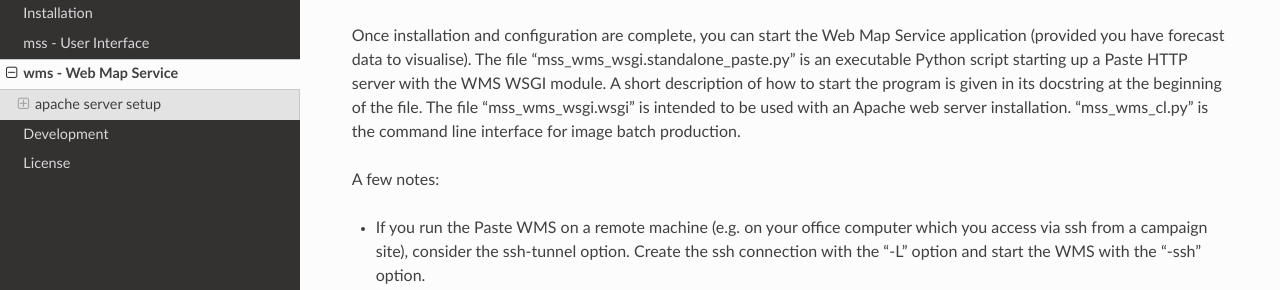
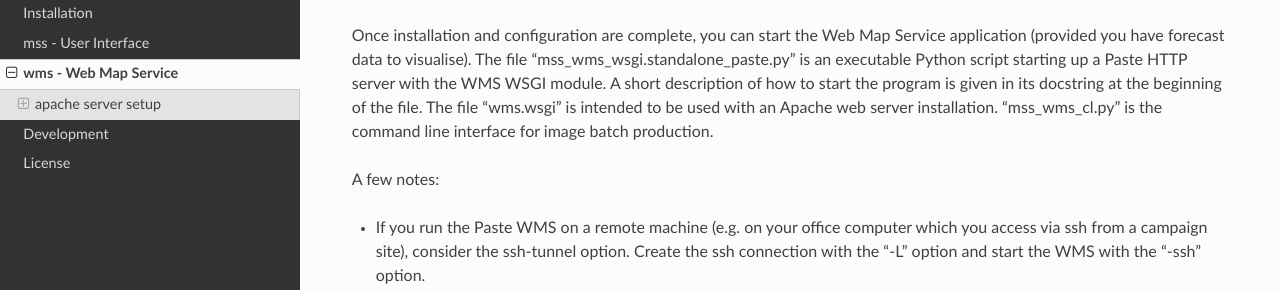
Before and after one commit to Open-MSS/MSS, a Sphinx documentation site: the page built from docs/deployment.rst, in a window 1280 px wide and 900 px high. Shown: the part 136-426 px from the top of the window. Built offline with Sphinx 7.4.7 and the Read the Docs theme 2.0.0, drawn with Linux system fonts in a browser that asks for light colours; some of the changed text lies outside the part shown.

```diff
--- a/docs/deployment.rst
+++ b/docs/deployment.rst
@@ -7,7 +7,7 @@ visualise). The file "mss_wms_wsgi.standalone_paste.py" is an
 executable Python script starting up a Paste HTTP server with the WMS
 WSGI module. A short description of how to start the program is given
 in its docstring at the beginning of the file. The file
-"mss_wms_wsgi.wsgi" is intended to be used with an Apache web server
+"wms.wsgi" is intended to be used with an Apache web server
 installation. "mss_wms_cl.py" is the command line interface for image
 batch production.
 
@@ -45,6 +45,7 @@ A few notes:
 
 apache server setup
 --------------------------------
+
 Our examples are based on the following directories located in the home directory of the mss user::
 
  .
```
Also changed, not shown: other parts of docs/deployment.rst (+1 -2 lines).
